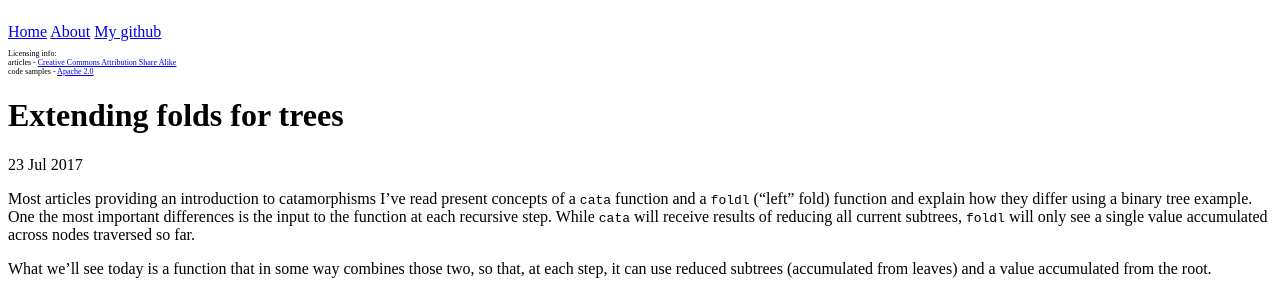
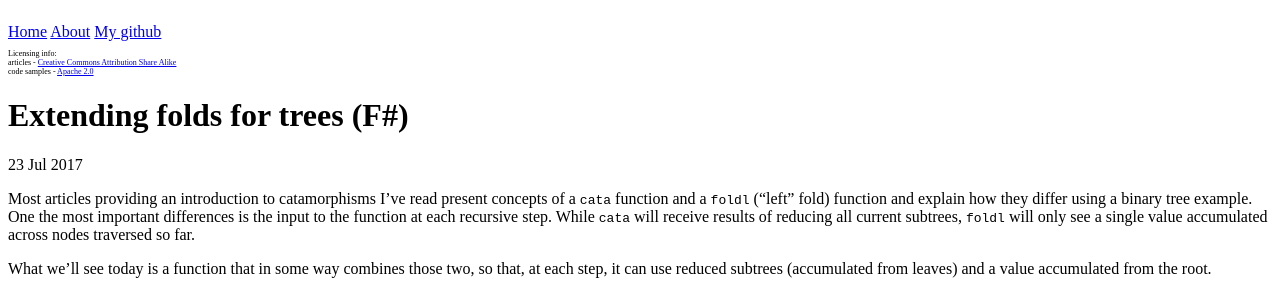
Before and after one commit to blainne/blainne.github.io, a Jekyll site: the page built from _posts/2017-07-23-two-acc-cata.md, in a window 1280 px wide and 900 px high. Shown: the part 165-459 px from the top of the window. Built offline with Jekyll 4.4.1, drawn with Linux system fonts in a browser that asks for light colours; comment, search, counter and statistics services are not loaded.

Commit message:
reorganized sample code modules

```diff
--- a/_posts/2017-07-23-two-acc-cata.md
+++ b/_posts/2017-07-23-two-acc-cata.md
@@ -1,6 +1,6 @@
 ---
 layout: post
-title: "Extending folds for trees"
+title: "Extending folds for trees (F#)"
 tags: [F#, cata, tree]
 description: ""
 keywords: fsharp, tree, catamorphism, cata
```
Also changed, not shown: 1 other file.
